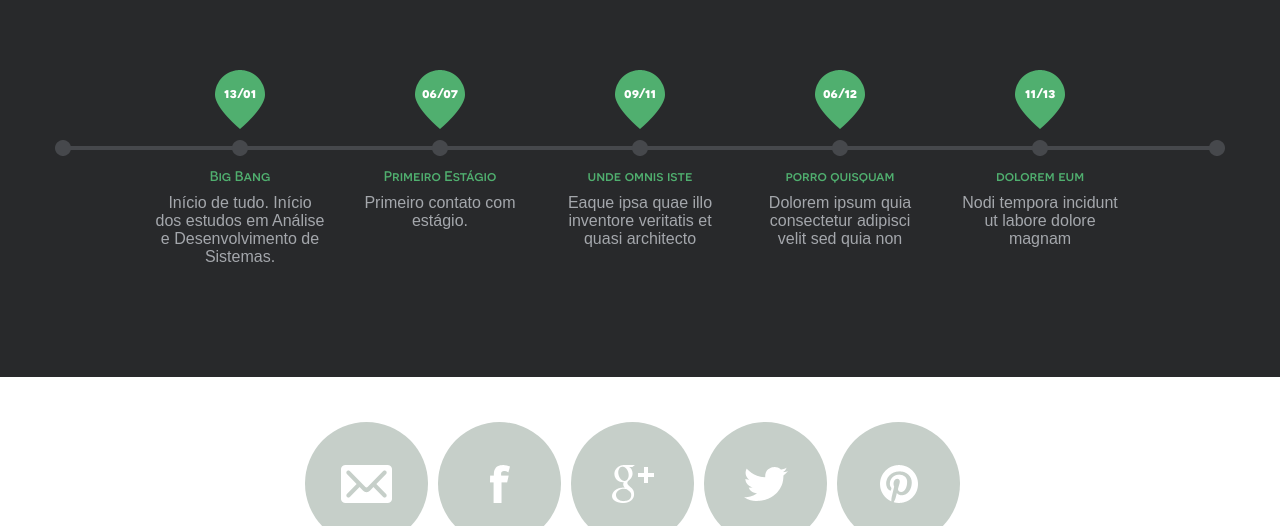
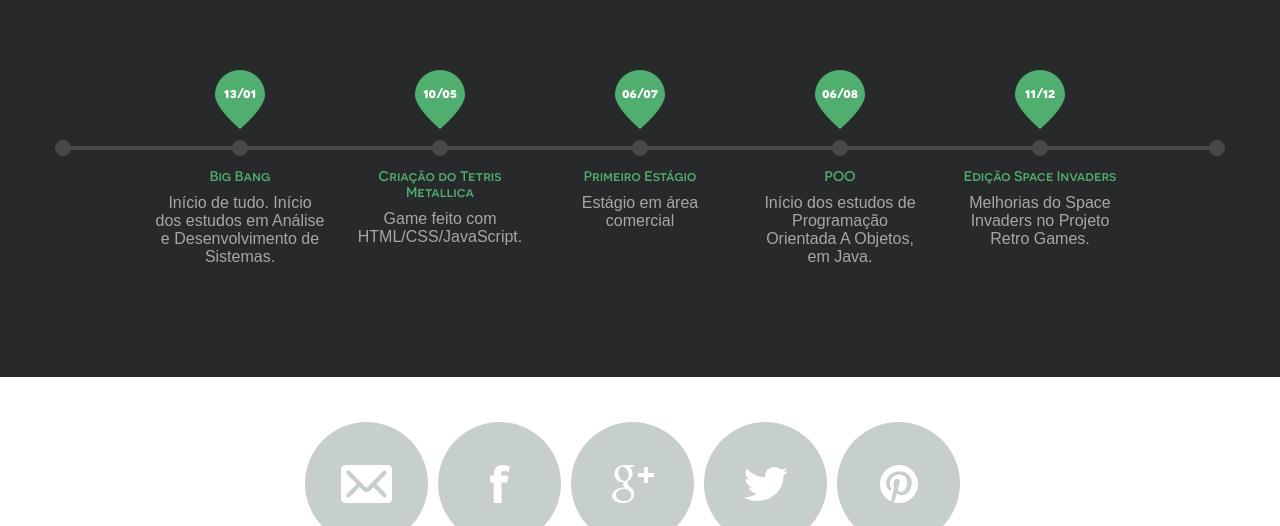
Before and after one commit to guifederico/guifederico.github.io, a plain HTML site: page index.html in a window 1280 px wide. Shown: the part 574-1100 px from the top of the page. Drawn offline with nearby package versions, Linux system fonts and the light colour scheme.

Commit message:
Adição do TetrisMetallica ao portfolio

```diff
--- a/index.html
+++ b/index.html
@@ -47,31 +47,31 @@
 							</li>
 							<li>
 								<div class="date">
+									<span>10/05</span>
+								</div>
+								<h3>Criação do Tetris Metallica</h3>
+								<p>Game feito com HTML/CSS/JavaScript.</p>
+							</li>
+							<li>
+								<div class="date">
 									<span>06/07</span>
 								</div>
 								<h3>Primeiro Estágio</h3>
-								<p>Primeiro contato com estágio.</p>
+								<p>Estágio em área comercial</p>
 							</li>
 							<li>
 								<div class="date">
-									<span>09/11</span>
+									<span>06/08</span>
 								</div>
-								<h3>unde omnis iste</h3>
-								<p>Eaque ipsa quae illo inventore veritatis et quasi architecto </p>
+								<h3>POO</h3>
+								<p>Início dos estudos de Programação Orientada A Objetos, em Java.</p>
 							</li>
 							<li>
 								<div class="date">
-									<span>06/12</span>
+									<span>11/12</span>
 								</div>
-								<h3>porro quisquam</h3>
-								<p>Dolorem ipsum quia consectetur adipisci velit sed quia non</p>
-							</li>
-							<li>
-								<div class="date">
-									<span>11/13</span>
-								</div>
-								<h3>dolorem eum</h3>
-								<p>Nodi tempora incidunt ut labore dolore magnam</p>
+								<h3>Edição Space Invaders</h3>
+								<p>Melhorias do Space Invaders no Projeto Retro Games.</p>
 							</li>
 						</ul>
 					</div>
```
Also changed, not shown: myskills.html (+1 -1 lines), portfolio.html (+14 -14 lines), images/TetrisMetallica.jpg (added), images/pic_01.jpg (added), images/pic_01aaaaa.png (renamed from images/pic_01.png), images/pic_08.png.
